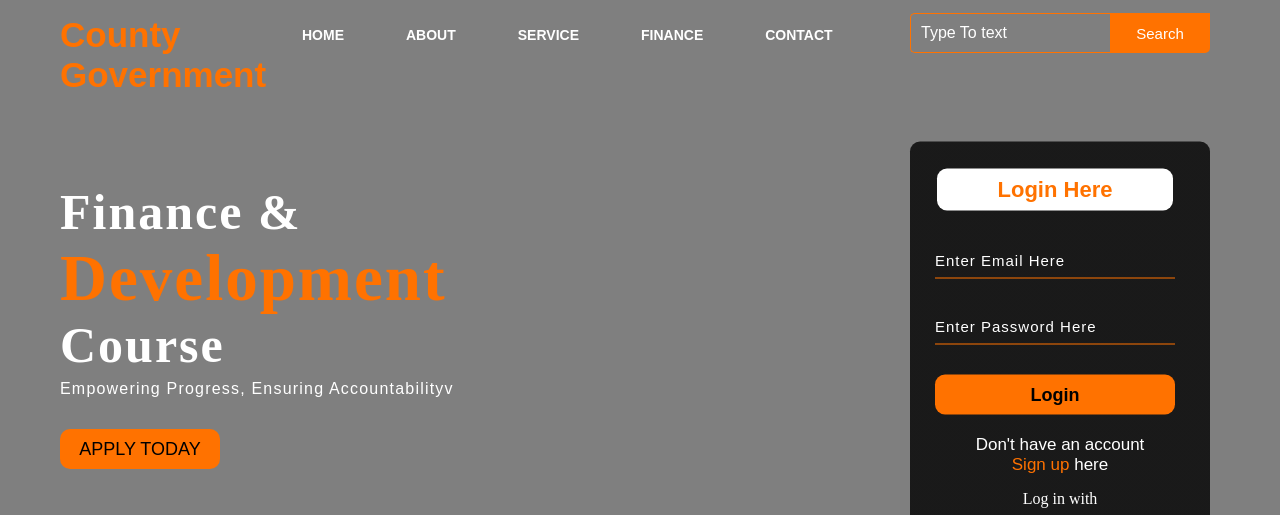
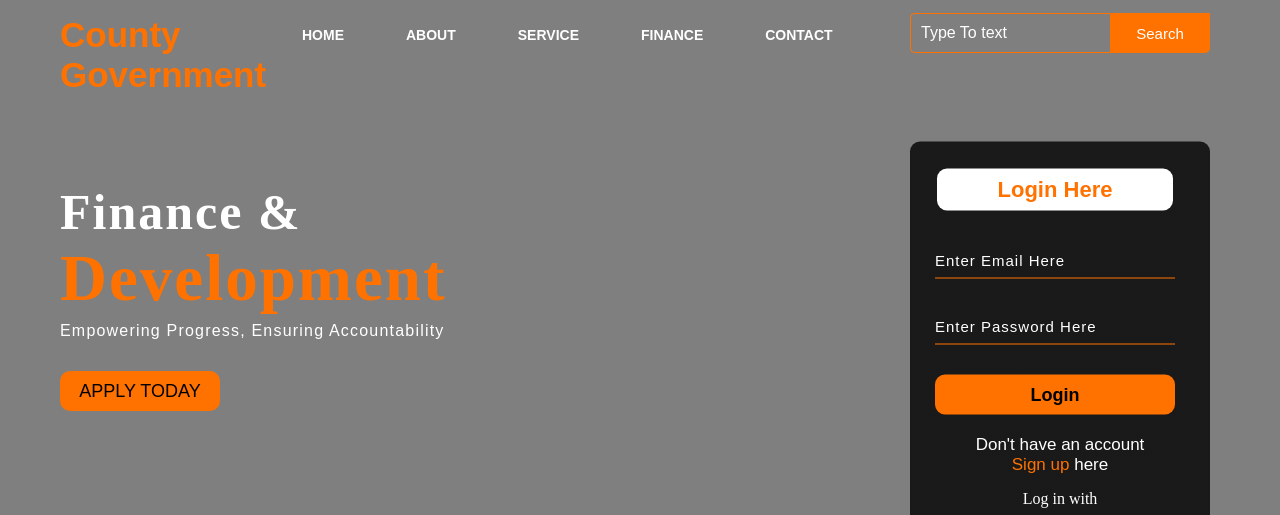
Before and after one commit to abigaelamah/WEB-1, a plain HTML site: page index.html in a window 1280 px wide. Shown: the top 515 px of the page. Drawn offline with nearby package versions, Linux system fonts and the light colour scheme.

Commit message:
Update index.html

```diff
--- a/index.html
+++ b/index.html
@@ -29,8 +29,8 @@
 
         </div>
         <div class="content">
-            <h1>Finance & <br><span>Development</span> <br>Course</h1>
-            <p class="par">Empowering Progress, Ensuring Accountabilityv</p>
+            <h1>Finance & <br><span>Development</span> <br></h1>
+            <p class="par">Empowering Progress, Ensuring Accountability</p>
 
                 <button class="cn"><a href="#">APPLY TODAY</a></button>
 
```
